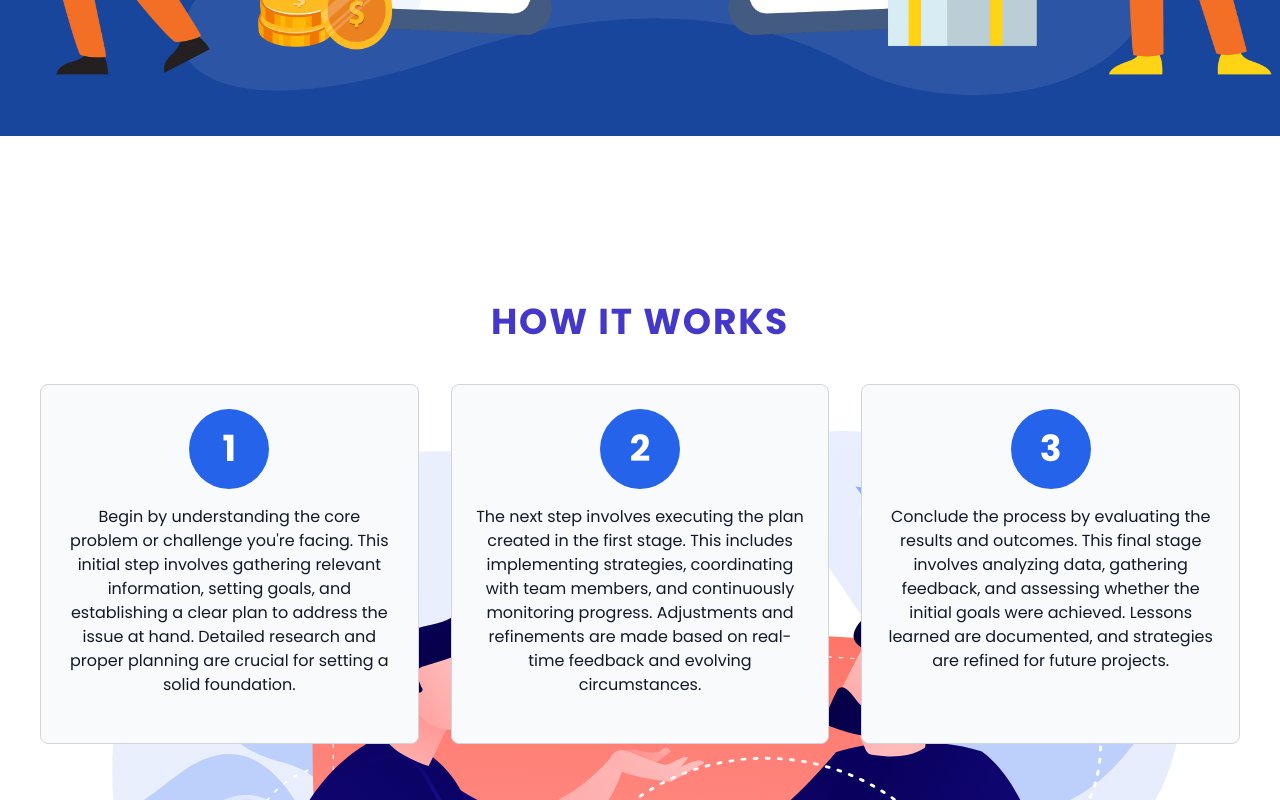
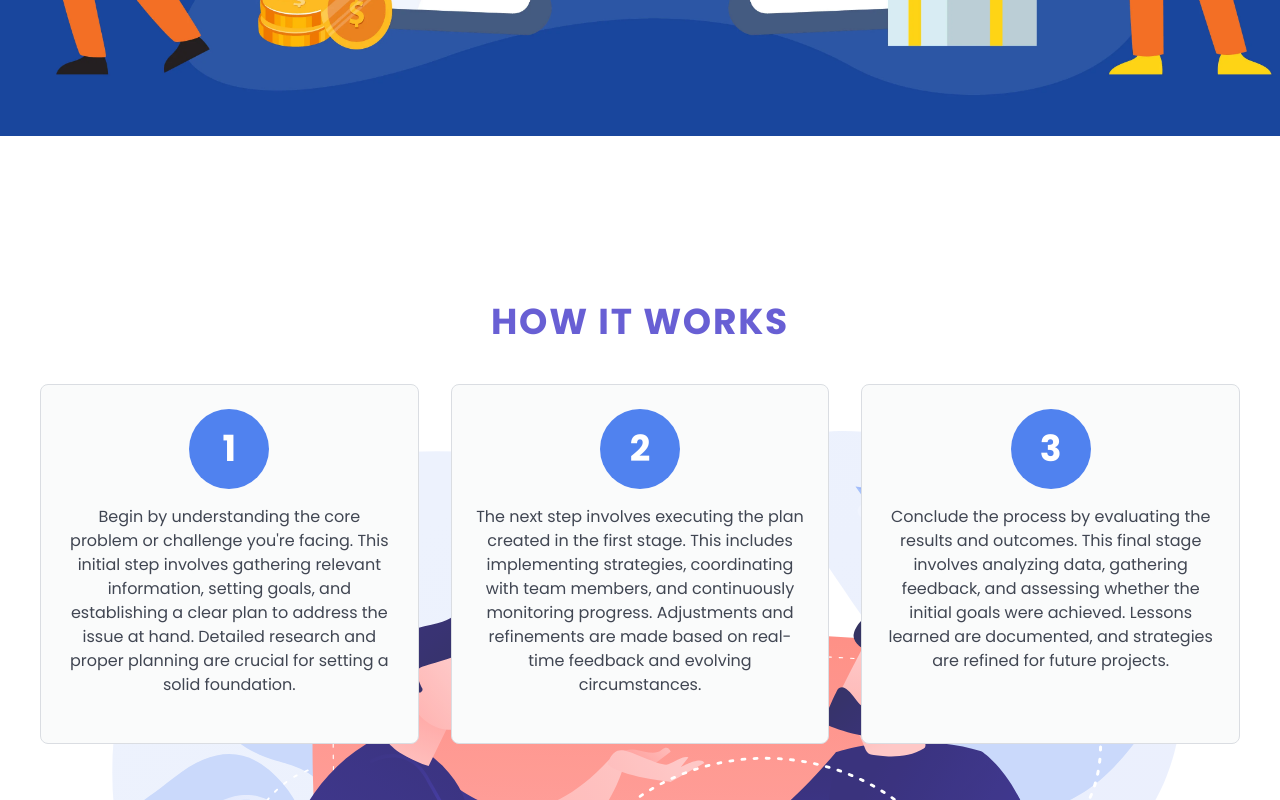
Before and after one commit to Goddy01/Refnet, a React (Vite) app: page / in a window 1280 px wide. Shown: the part 700-1500 px from the top of the page. Built offline with nearby package versions, Linux system fonts and the light colour scheme.

Commit message:
opacity updates

```diff
--- a/src/components/HomeSection2.jsx
+++ b/src/components/HomeSection2.jsx
@@ -39,7 +39,7 @@ export default function HomeSection2() {
 
   return (
     <div
-      className='min-h-screen p-4 pt-[3rem] flex flex-col items-center justify-center py-[8vh]'
+      className='min-h-screen p-4 pt-[3rem] flex flex-col items-center justify-center py-[8vh] opacity-80'
       style={{
         backgroundImage: `url(${Image})`,
         backgroundSize: 'cover',
```
